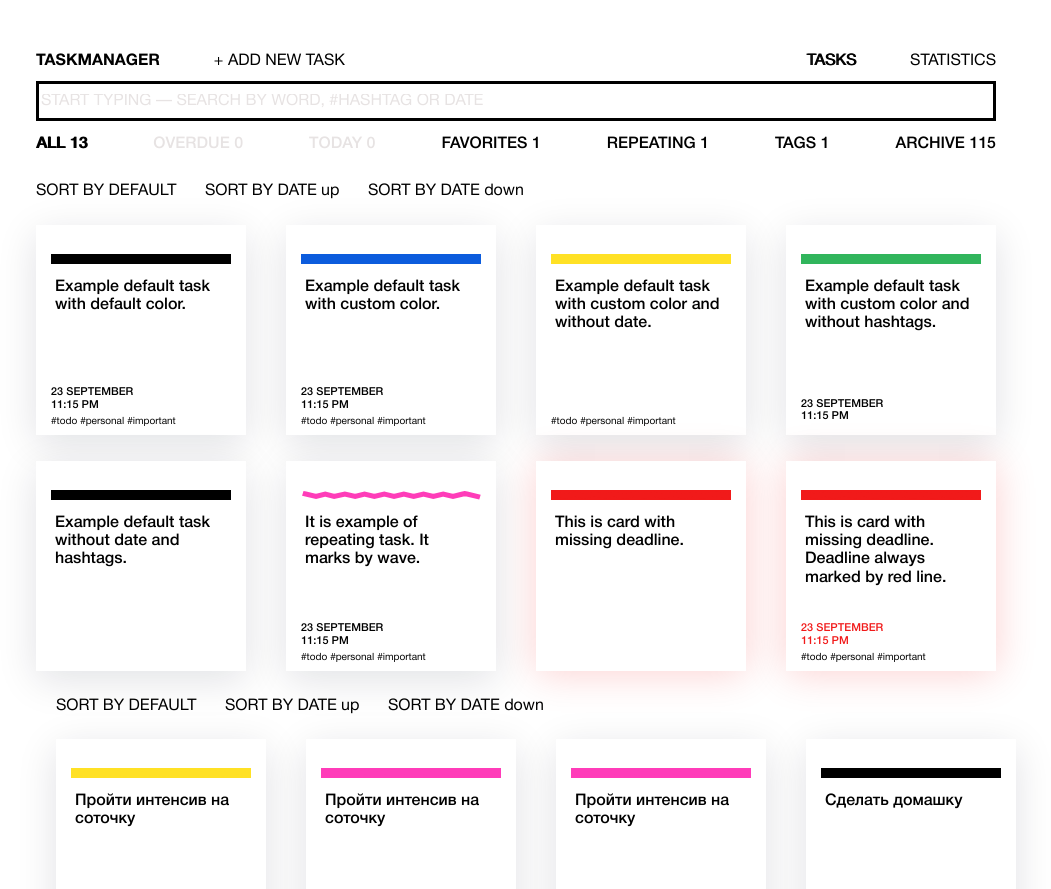
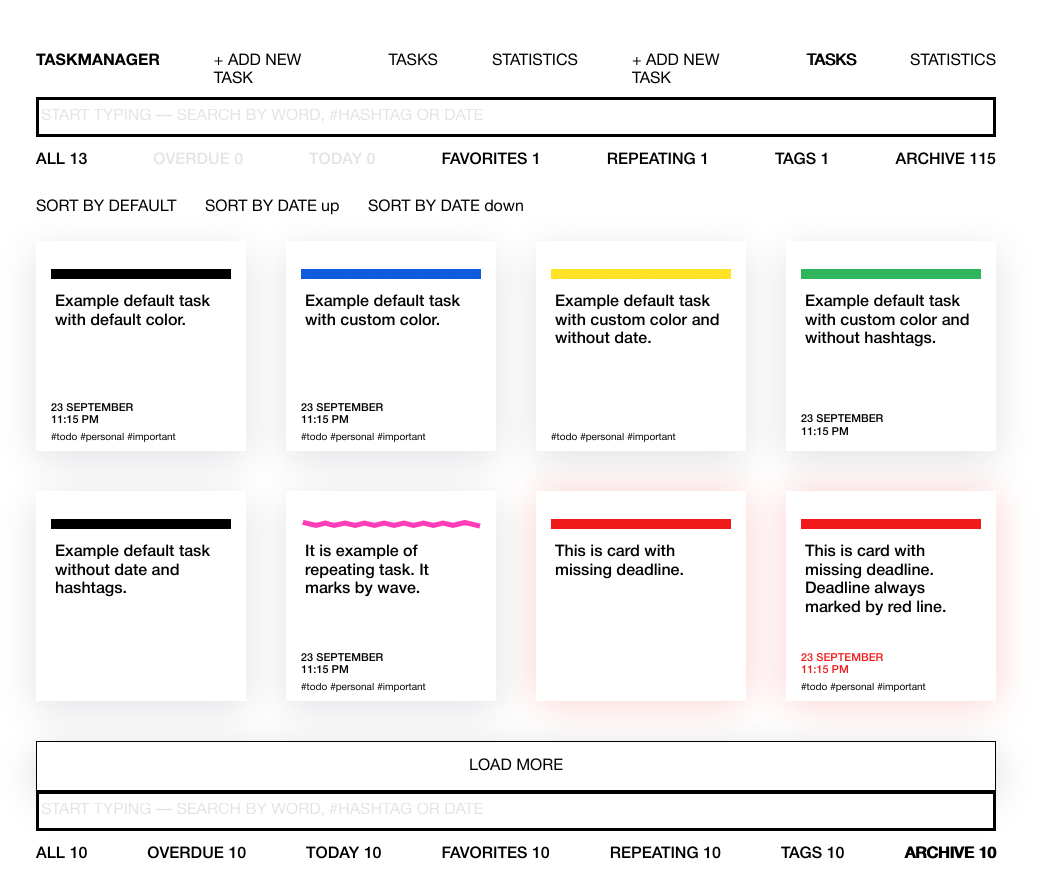
Before and after one commit to mpodanev/63947-taskmanager-9, a website built with webpack: page markup/index.html in a window 1280 px wide. Shown: the top 889 px of the page, without its empty margins (124-1175 px from the left). Built offline with nearby package versions, Linux system fonts and the light colour scheme.

Commit message:
module5-task2

```diff
--- a/src/components/boardFilterListTemplate.js
+++ /dev/null
@@ -1,7 +0,0 @@
-export const boardFilterList = () => {
-  return `<div class="board__filter-list">
-    <a href="#" class="board__filter">SORT BY DEFAULT</a>
-    <a href="#" class="board__filter">SORT BY DATE up</a>
-    <a href="#" class="board__filter">SORT BY DATE down</a>
-  </div>`;
-};
--- a/src/components/boardTemplate.js
+++ /dev/null
@@ -1,9 +0,0 @@
-export const board = () => {
-  return `<section class="board container">
-
-  <div class="board__tasks">
-
-  </div>
-
-  </section>`;
-};
--- /dev/null
+++ b/src/components/controlBtn.js
@@ -0,0 +1,34 @@
+import AbstractComponent from './abstract-component';
+
+export default class ControlBtn extends AbstractComponent {
+  getTemplate() {
+    return `<section class="control__btn-wrap">
+      <input
+        type="radio"
+        name="control"
+        id="control__new-task"
+        class="control__input visually-hidden"
+      />
+      <label for="control__new-task" class="control__label control__label--new-task"
+        >+ ADD NEW TASK</label
+      >
+      <input
+        type="radio"
+        name="control"
+        id="control__task"
+        class="control__input visually-hidden"
+        checked
+      />
+      <label for="control__task" class="control__label">TASKS</label>
+      <input
+        type="radio"
+        name="control"
+        id="control__statistic"
+        class="control__input visually-hidden"
+      />
+      <label for="control__statistic" class="control__label"
+        >STATISTICS</label
+      >
+      </section>`;
+  }
+}
--- a/src/components/controlBtnWrapTemplate.js
+++ /dev/null
@@ -1,30 +0,0 @@
-export const controlBtnWrap = () => {
-  return `<section class="control__btn-wrap">
-  <input
-    type="radio"
-    name="control"
-    id="control__new-task"
-    class="control__input visually-hidden"
-  />
-  <label for="control__new-task" class="control__label control__label--new-task"
-    >+ ADD NEW TASK</label
-  >
-  <input
-    type="radio"
-    name="control"
-    id="control__task"
-    class="control__input visually-hidden"
-    checked
-  />
-  <label for="control__task" class="control__label">TASKS</label>
-  <input
-    type="radio"
-    name="control"
-    id="control__statistic"
-    class="control__input visually-hidden"
-  />
-  <label for="control__statistic" class="control__label"
-    >STATISTICS</label
-  >
-  </section>`;
-};
--- /dev/null
+++ b/src/components/main-filter.js
@@ -0,0 +1,23 @@
+import AbstractComponent from './abstract-component';
+
+export default class MainFilter extends AbstractComponent {
+  constructor(data) {
+    super();
+    this._filters = Object.entries(data).map((it) => `<input
+    type="radio"
+    id="filter__${it[0]}"
+    class="filter__input visually-hidden"
+    name="filter"
+    checked
+  />
+  <label for="filter__all" class="filter__label">
+    ${it[0]} <span class="filter__all-count">${it[1]}</span></label
+  >`).join(``);
+  }
+
+  getTemplate() {
+    return `<section class="main__filter filter container">
+      ${this._filters}
+    </section>`;
+  }
+}
--- /dev/null
+++ b/src/components/main-search.js
@@ -0,0 +1,15 @@
+import AbstractComponent from './abstract-component';
+
+export default class MainSearch extends AbstractComponent {
+  getTemplate() {
+    return `<section class="main__search search container">
+      <input
+        type="text"
+        id="search__input"
+        class="search__input"
+        placeholder="START TYPING — SEARCH BY WORD, #HASHTAG OR DATE"
+      />
+      <label class="visually-hidden" for="search__input">Search</label>
+    </section>`;
+  }
+}
--- a/src/components/mainFilterTemplate.js
+++ /dev/null
@@ -1,16 +0,0 @@
-export const mainFilter = (data) => {
-  const filters = Object.entries(data).map((it) => `<input
-    type="radio"
-    id="filter__${it[0]}"
-    class="filter__input visually-hidden"
-    name="filter"
-    checked
-  />
-  <label for="filter__all" class="filter__label">
-    ${it[0]} <span class="filter__all-count">${it[1]}</span></label
-  >`).join(``);
-
-  return `<section class="main__filter filter container">
-    ${filters}
-  </section>`;
-};
--- a/src/components/mainSearchTemplate.js
+++ /dev/null
@@ -1,11 +0,0 @@
-export const mainSearch = () => {
-  return `<section class="main__search search container">
-  <input
-    type="text"
-    id="search__input"
-    class="search__input"
-    placeholder="START TYPING — SEARCH BY WORD, #HASHTAG OR DATE"
-  />
-  <label class="visually-hidden" for="search__input">Search</label>
-  </section>`;
-};
--- a/src/controllers/board.js
+++ b/src/controllers/board.js
@@ -4,7 +4,7 @@ import {createElement, render, unrender, Position, Key} from '../util';
 import Task from '../components/task';
 import TaskEdit from '../components/task-edit';
 import Sort from '../components/sort';
-import LoadMoreBtn from '../components/loadMoreBtn';
+import LoadMoreBtn from '../components/load-more-btn';
 
 export default class BoardController {
   constructor(container, tasks) {
--- /dev/null
+++ b/src/controllers/controlBtn.js
@@ -0,0 +1,13 @@
+import ControlBtn from '../components/controlBtn';
+import {render, Position} from '../util';
+
+export default class ControlBtnController {
+  constructor(container) {
+    this._container = container;
+    this._controlBtn = new ControlBtn();
+  }
+
+  init() {
+    render(this._container, this._controlBtn.getElement(), Position.BEFOREEND);
+  }
+}
--- a/src/main.js
+++ b/src/main.js
@@ -1,22 +1,25 @@
-import {controlBtnWrap as createControlBtnWrapTemplate} from './components/controlBtnWrapTemplate';
-import {mainSearch as createMainSearchTemplate} from './components/mainSearchTemplate';
-import {mainFilter as createMainFilterTemplate} from './components/mainFilterTemplate';
-import {board as createBoardTemplate} from './components/boardTemplate';
-import {boardFilterList as createBoardFilterList} from './components/boardFilterListTemplate';
-import {loadMoreBtn as createLoadMoreBtnTemplate} from './components/loadMoreBtn';
+import MainSearch from './components/main-search';
+import MainFilter from './components/main-filter';
 import {getTask} from './data';
 import {getFilter} from './filterData';
-import Task from './components/task';
-import TaskEdit from './components/task-edit';
-import {createElement, render, unrender} from './util';
+import {render, Position} from './util';
 import BoardController from './controllers/board';
+import ControlBtnController from './controllers/controlBtn';
 
 const mainElement = document.querySelector(`.main`);
 const mainControlElement = document.querySelector(`.main__control`);
 const TASK_COUNT = 8;
 
+const controlBtnController = new ControlBtnController(mainControlElement);
+
 const taskMocks = new Array(TASK_COUNT).fill(``).map(getTask);
 
-const tasksContainer = document.querySelector(`.board__tasks`);
-const boardController = new BoardController(tasksContainer, taskMocks);
+const boardController = new BoardController(mainElement, taskMocks);
+const mainSerch = new MainSearch();
+const mainFilter = new MainFilter(getFilter(10));
+
+
+render(mainElement, mainSerch.getElement(), Position.BEFOREEND);
+render(mainElement, mainFilter.getElement(), Position.BEFOREEND);
+controlBtnController.init();
 boardController.init();
```
Also changed, not shown: public/index.html (+0 -7 lines), src/components/load-more-btn.js (renamed from src/components/loadMoreBtn.js).
